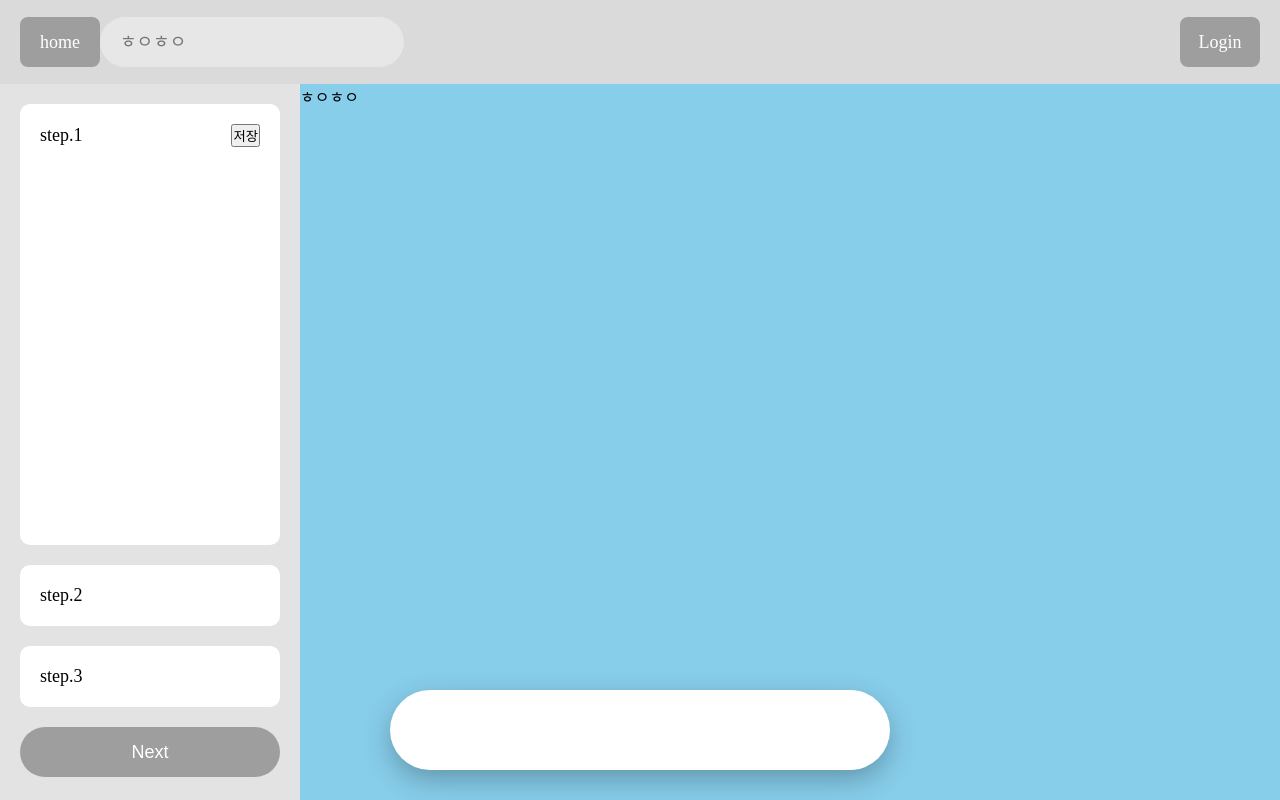
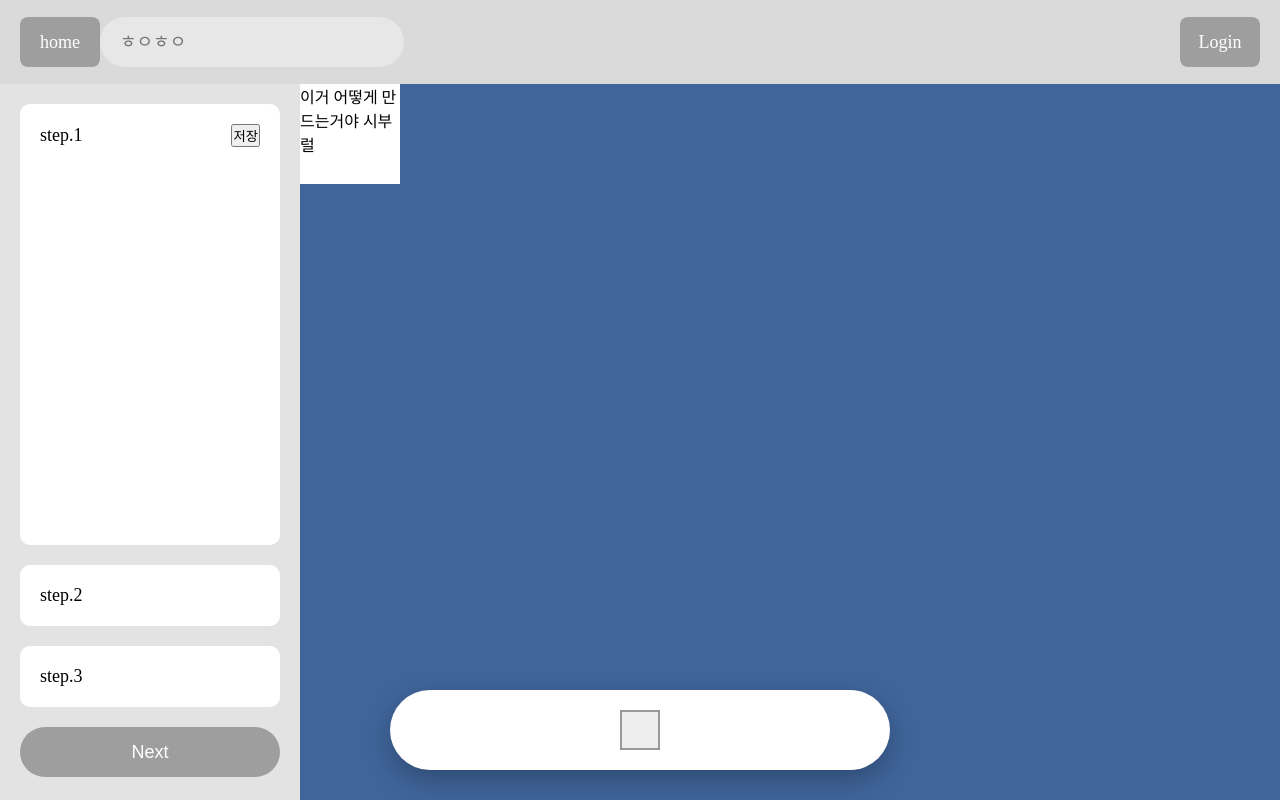
Before and after one commit to hanghae-flowing/front-end, a React (Create React App) app: page /toast in a window 1280 px wide. Built offline with nearby package versions, Linux system fonts and the light colour scheme.

Commit message:
[feat] draggable element 1차 구현

```diff
--- /dev/null
+++ b/src/components/modules/Module.jsx
@@ -0,0 +1,55 @@
+import React from 'react';
+import styled from 'styled-components';
+
+const Module = () => {
+  return <div></div>;
+};
+
+export const RectangleBox = props => {
+  let posX = 0;
+  let posY = 0;
+
+  const dragStartHandler = e => {
+    const img = new Image('');
+    e.dataTransfer.setDragImage(img, 0, 0);
+
+    posX = e.clientX;
+    posY = e.clientY;
+  };
+
+  const dragHandler = e => {
+    e.target.style.left = `${e.target.offsetLeft + e.clientX - posX}px`;
+    e.target.style.top = `${e.target.offsetTop + e.clientY - posY}px`;
+    posX = e.clientX;
+    posY = e.clientY;
+  };
+
+  const dragEndHandler = e => {
+    e.target.style.left = `${e.target.offsetLeft + e.clientX - posX}px`;
+    e.target.style.top = `${e.target.offsetTop + e.clientY - posY}px`;
+  };
+
+  return (
+    <React.Fragment>
+      <RectStyledBox
+        width={props.width}
+        height={props.height}
+        draggable="true"
+        onDragStart={dragStartHandler}
+        onDrag={dragHandler}
+        onDragEnd={dragEndHandler}
+      >
+        {props.children}
+      </RectStyledBox>
+    </React.Fragment>
+  );
+};
+
+const RectStyledBox = styled.div`
+  width: ${props => props.width};
+  height: ${props => props.height};
+  background-color: #fff;
+  position: absolute;
+`;
+
+export default Module;
--- /dev/null
+++ b/src/components/tools/Rectangle.jsx
@@ -0,0 +1,15 @@
+import React from 'react';
+import styled from 'styled-components';
+
+const Rectangle = props => {
+  return <Rect draggable></Rect>;
+};
+
+const Rect = styled.div`
+  width: 40px;
+  height: 40px;
+  border: 2px solid #999;
+  background-color: #eee;
+`;
+
+export default Rectangle;
--- a/src/pages/workSpace/MindSpace.jsx
+++ b/src/pages/workSpace/MindSpace.jsx
@@ -1,12 +1,20 @@
 import React from 'react';
 import SpaceWrap from '../../components/SpaceWrap';
 import styled from 'styled-components';
+import Rectangle from '../../components/tools/Rectangle';
+import { RectangleBox } from '../../components/modules/Module';
 
 const MindSpace = () => {
   return (
     <SpaceWrap>
-      <div>ㅎㅇㅎㅇ</div>
-      <ToolBox></ToolBox>
+      <ContentBox>
+        <RectangleBox width="100px" height="100px">
+          <p>이거 어떻게 만드는거야 시부럴</p>
+        </RectangleBox>
+      </ContentBox>
+      <ToolBox>
+        <Rectangle></Rectangle>
+      </ToolBox>
     </SpaceWrap>
   );
 };
@@ -21,6 +29,16 @@ const ToolBox = styled.div`
   transform: translateX(-50%);
   border-radius: 50px;
   box-shadow: 0px 10px 30px -2px rgba(0, 0, 0, 0.3);
+  display: flex;
+  align-items: center;
+  justify-content: space-evenly;
+`;
+
+const ContentBox = styled.div`
+  width: 100%;
+  height: 100%;
+  background-color: #40659b;
+  position: relative;
 `;
 
 export default MindSpace;
```
